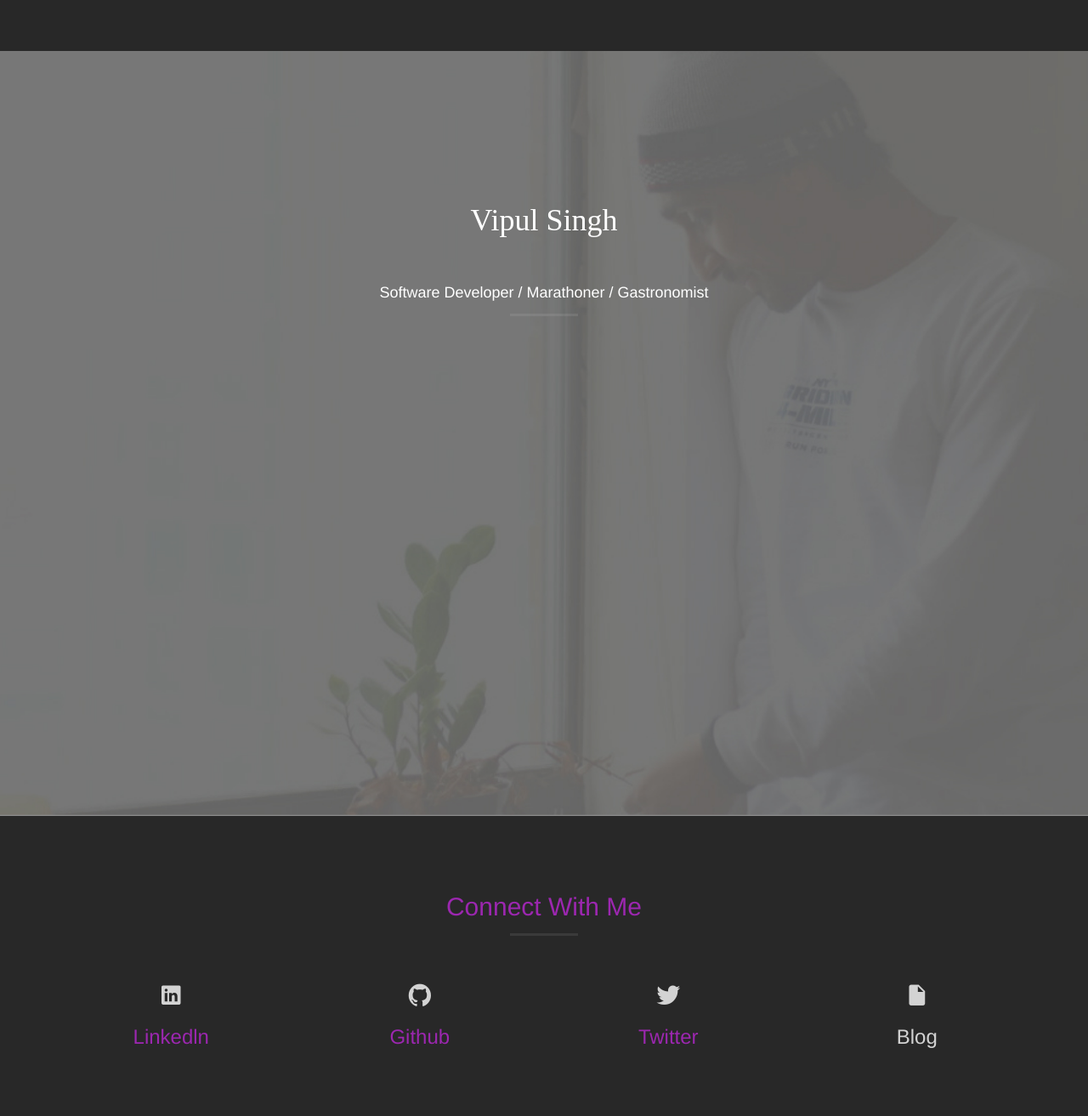
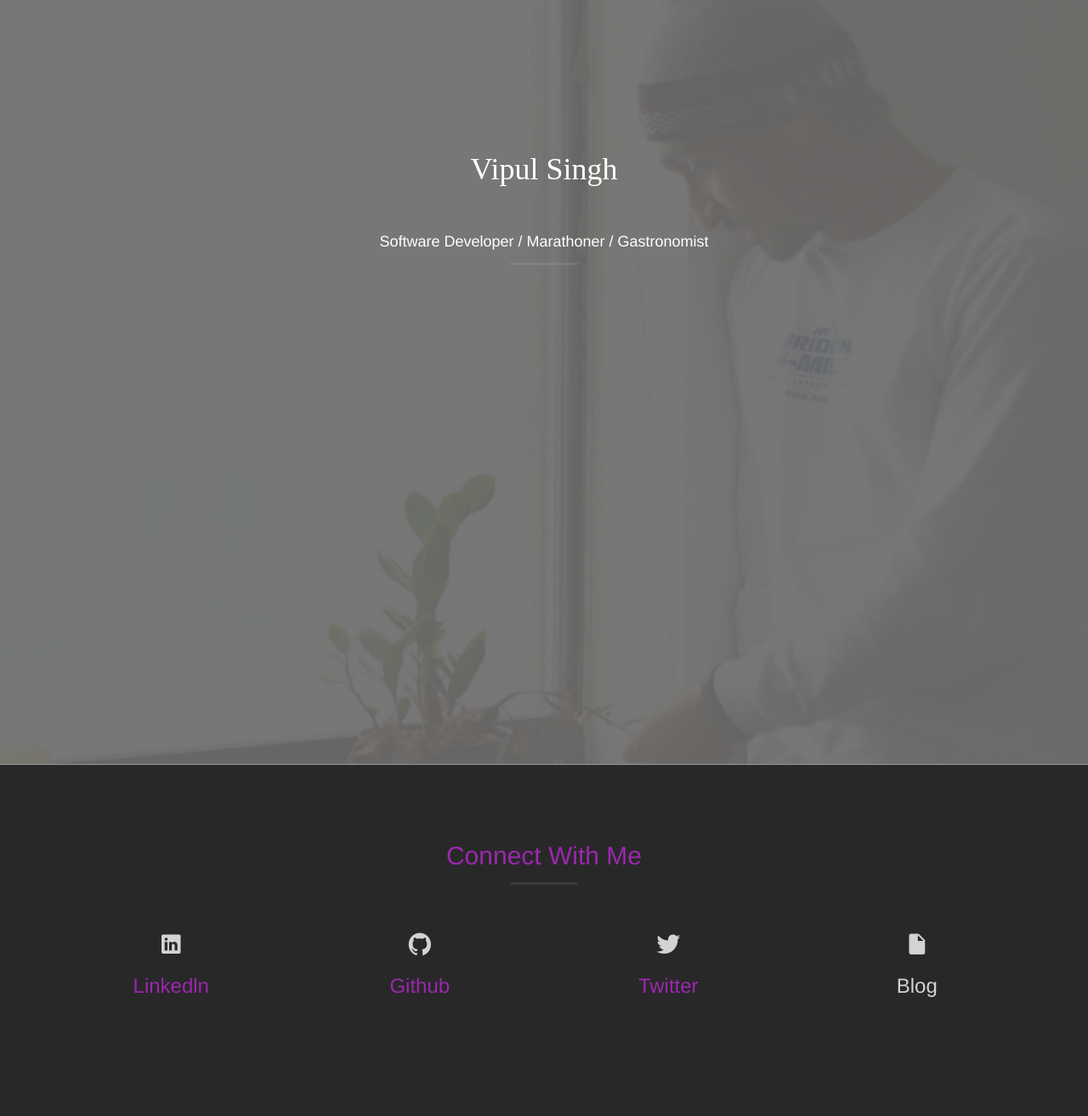
Before and after one commit to neoeahit/old.github.io, a Jekyll site: the page index.html, which Jekyll copies as it is, in a window 1280 px wide. Shown: the whole page at 85% size. Built offline with Jekyll 4.4.1, drawn with Linux system fonts in a browser that asks for light colours; nearby versions of some CDN libraries; after the commit the page ends 1253 px from its top, so only the background shows below that.

Commit message:
Update main.css
refactoring css

```diff
--- a/css/main.css
+++ b/css/main.css
@@ -1,15 +1,3 @@
-body {
-    margin: 60px auto;
-    width: 70%;
-}
-
-a {
-    text-decoration: none;
-    color: #999;
-}
-a:hover {
-    text-decoration: underline;
-}
 
 ul.posts {
     margin: 20px auto 40px;
```
